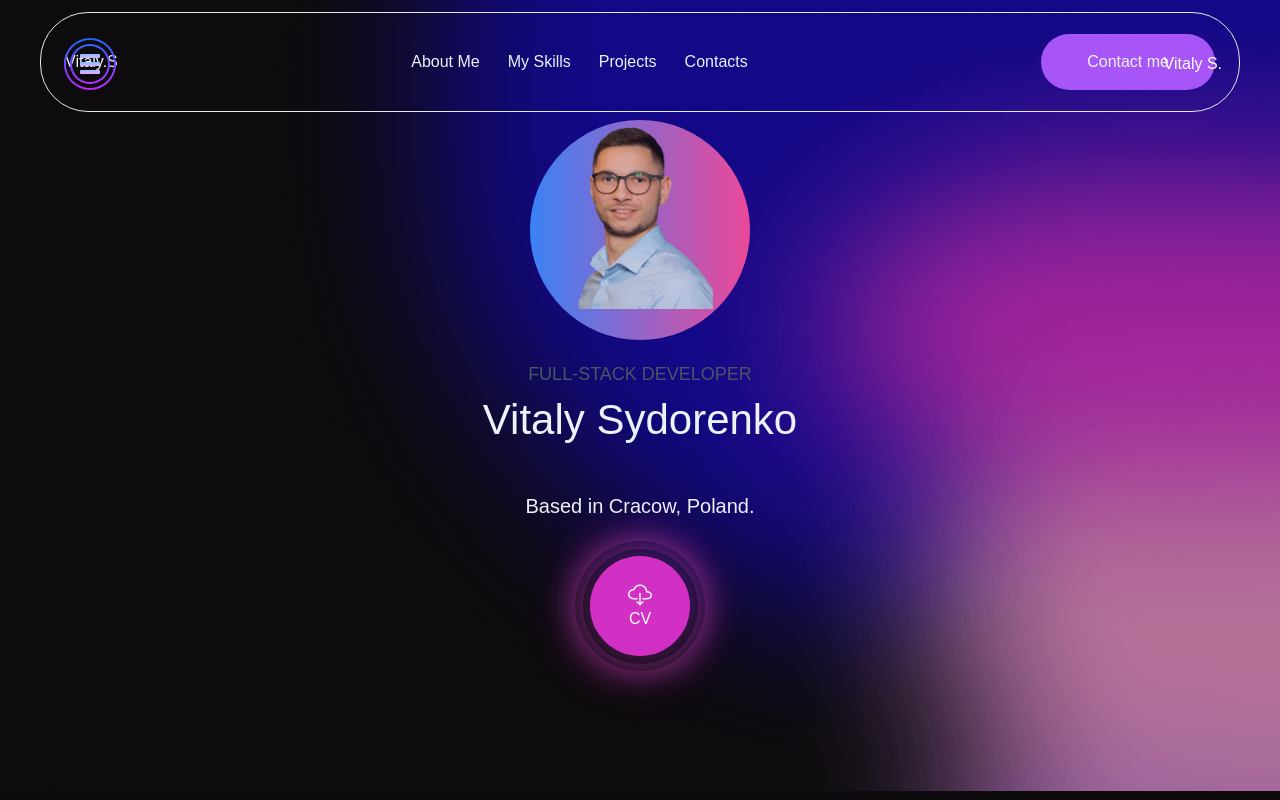
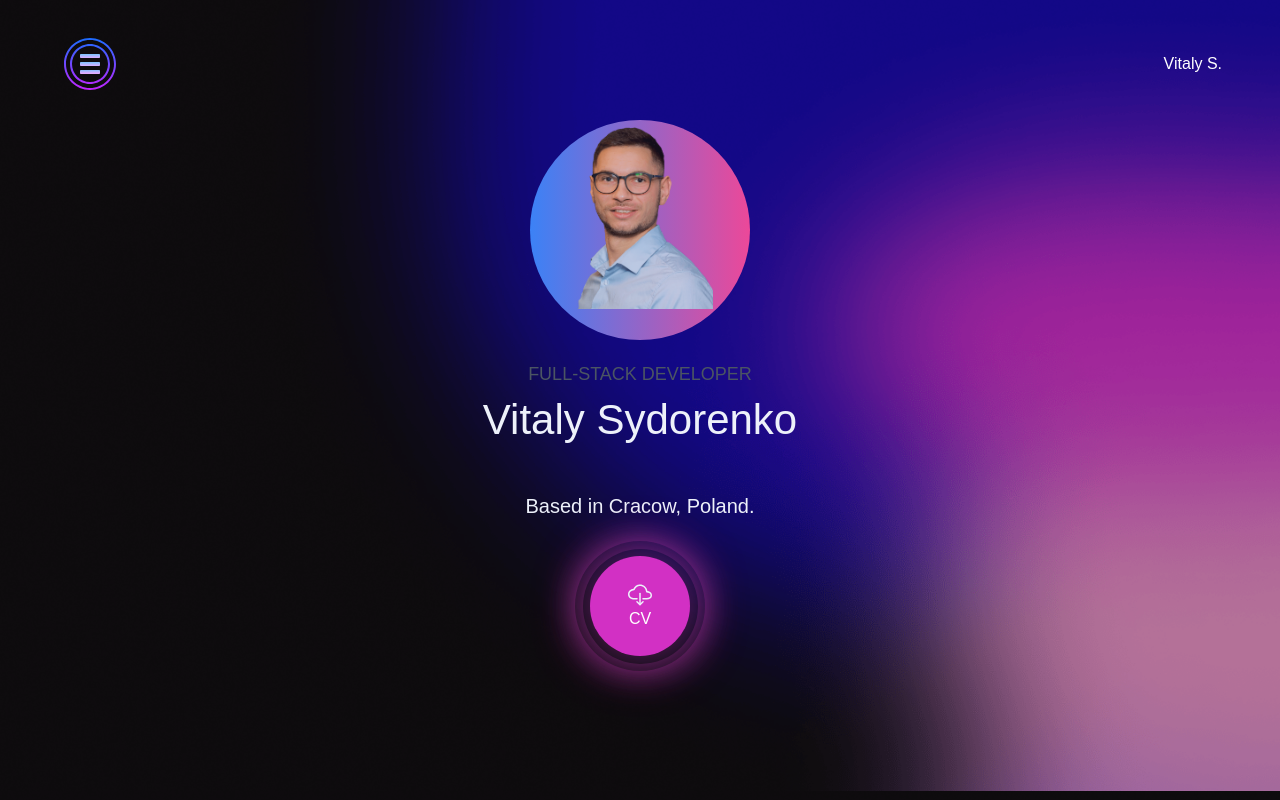
Before and after one commit to V1talquaaa/portfolio, a Next.js app: page / in a window 1280 px wide. Shown: the top 800 px of the page. Built offline with nearby package versions, Linux system fonts and the light colour scheme; a web font is replaced by a local one.

Commit message:
Update Header.jsx

```diff
--- a/src/app/components/Header.jsx
+++ b/src/app/components/Header.jsx
@@ -2,7 +2,7 @@ import React from "react";
 
 function Header() {
   return (
-    <nav className="absolute w-full z-10">
+    <nav className="hidden lg:absolute w-full z-10">
       <div className="container" data-aos="fade-up" data-aos-duration="1000" data-aos-once="true">
         <div className=" mt-[12px] px-[24px] py-[21px] flex justify-between items-center border rounded-[48px] text-[#EDF1FA] bg-gradient-to-r from-black-950 via-indigo-800 to-blue-950">
           <a href="/">Vitaly.S</a>
```
